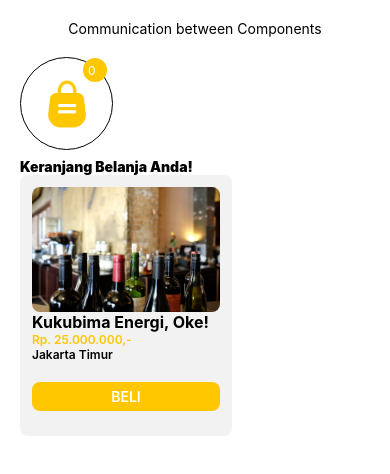
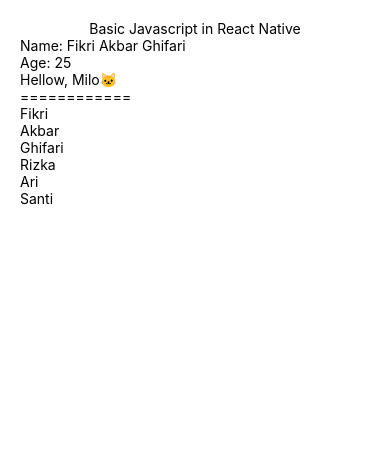
Before and after one commit to fikrighifari/ReactNative-Pertama, a React Native app: screen / in a window 390 px wide. Shown: the top 474 px of the page. Built offline with nearby package versions, Linux system fonts and the light colour scheme.

Commit message:
basic javascript

```diff
--- a/src/App.js
+++ b/src/App.js
@@ -1,5 +1,6 @@
 import React from 'react';
 import {ScrollView, View} from 'react-native';
+import BasicJavascript from './pages/BasicJavascript';
 import Communication from './pages/Communication';
 import DynamicState from './pages/DynamicState';
 import FlexBox from './pages/FlexBox';
@@ -20,7 +21,8 @@ const App = () => {
         {/* <StylingComponents/> */}
         {/* <PropsDinamis/> */}
         {/* <DynamicState/> */}
-        <Communication/>
+        {/* <Communication/> */}
+        <BasicJavascript />
       </ScrollView>
 
     </View>
--- /dev/null
+++ b/src/pages/BasicJavascript/index.js
@@ -0,0 +1,69 @@
+import React from 'react';
+import {StyleSheet, Text, View} from 'react-native';
+
+const BasicJavascript = () => {
+  //primitive tipe data
+  const name = 'Fikri Akbar Ghifari';
+  let age = '25';
+  const isMan = true;
+
+  //complex tipe data
+  const pets = {
+    nama: 'Milo',
+    jenis: 'Kucing',
+    usia: 2,
+    apakahHewanLokal: true,
+    orangTua: {
+      jantan: 'Maman',
+      betina: 'Eneng',
+    },
+  }; //object
+
+  const sapaOrang = (name, age) => {
+    return console.log(`Hello ${name} usia Anda ${age}`);
+  }; //function
+  sapaOrang('Fikri', 26);
+
+  const namaOrang = ['Fikri', 'Akbar', 'Ghifari', 'Rizka','Ari','Santi']; //object Array
+
+  // if (hewanPeliharaan.nama === 'Miaw') {
+  //     console.log('Hello, Miaw');
+  // } else {
+  //     console.log('ini peliharaan siapa?');
+  // }
+
+  const sapaHewan = objectHewan => {
+    //     let hasilSapa = '';
+    //     if (pets.nama === 'Milo') {
+    //       hasilSapa = 'Hellow, Milo🐱';
+    //     } else {
+    //       hasilSapa = 'ini peliharaan siapa?';
+    //     }
+    //     return hasilSapa;
+    return pets.nama === 'Milo' ? 'Hellow, Milo🐱' : 'ini peliharaan siapa?';
+  };
+
+  return (
+    <View style={styles.container}>
+      <Text style={styles.textTitle}>Basic Javascript in React Native</Text>
+      <Text>Name: {name}</Text>
+      <Text>Age: {age}</Text>
+      <Text>{sapaHewan(pets)}</Text>
+      <Text>============</Text>
+      {namaOrang.map(orang => (
+          <Text>{orang}</Text>
+      ))}
+    </View>
+  );
+};
+
+export default BasicJavascript;
+
+const styles = StyleSheet.create({
+  container: {
+    padding: 20,
+  },
+  textTitle: {
+    textAlign: 'center',
+  },
+});
```
